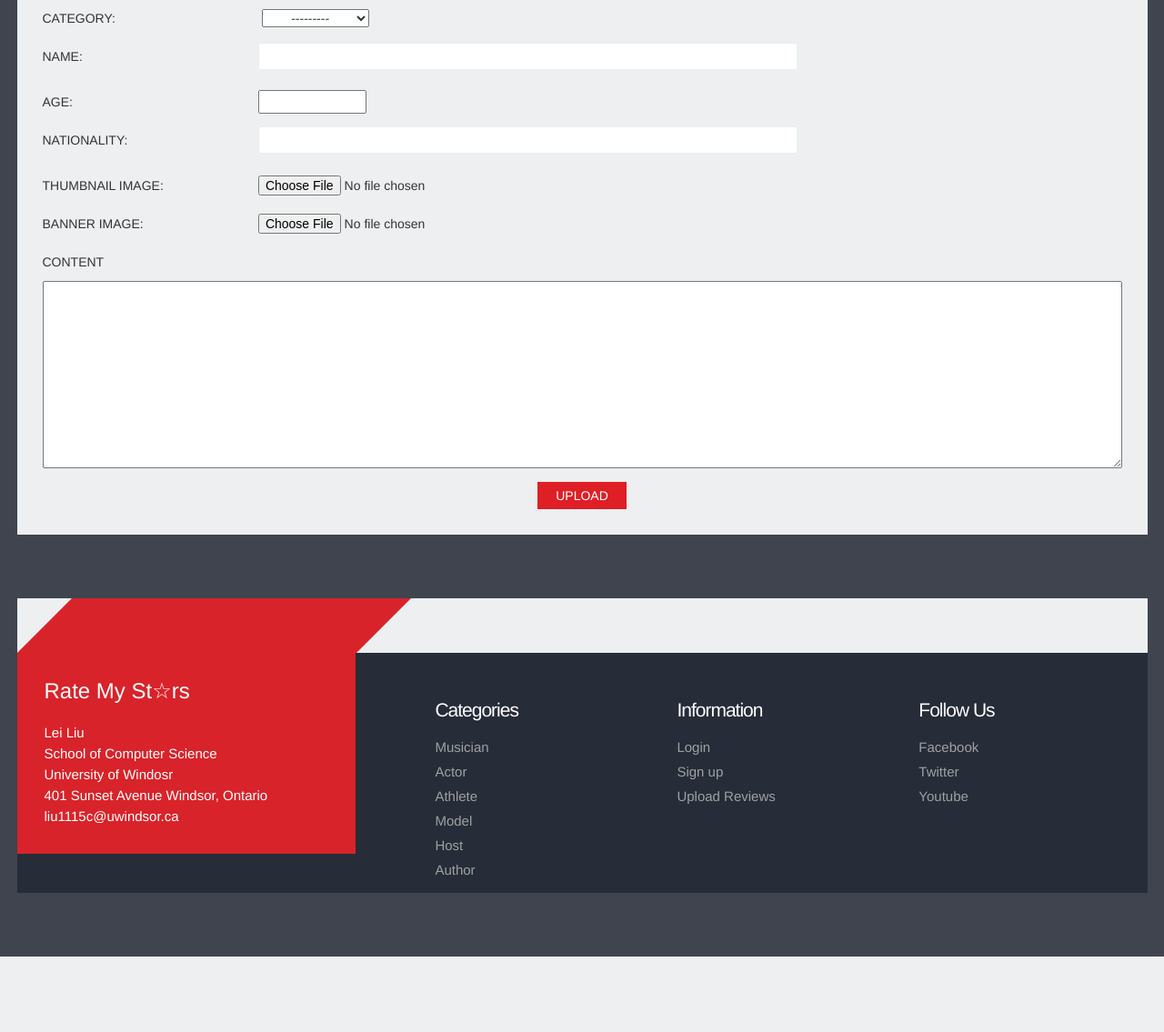
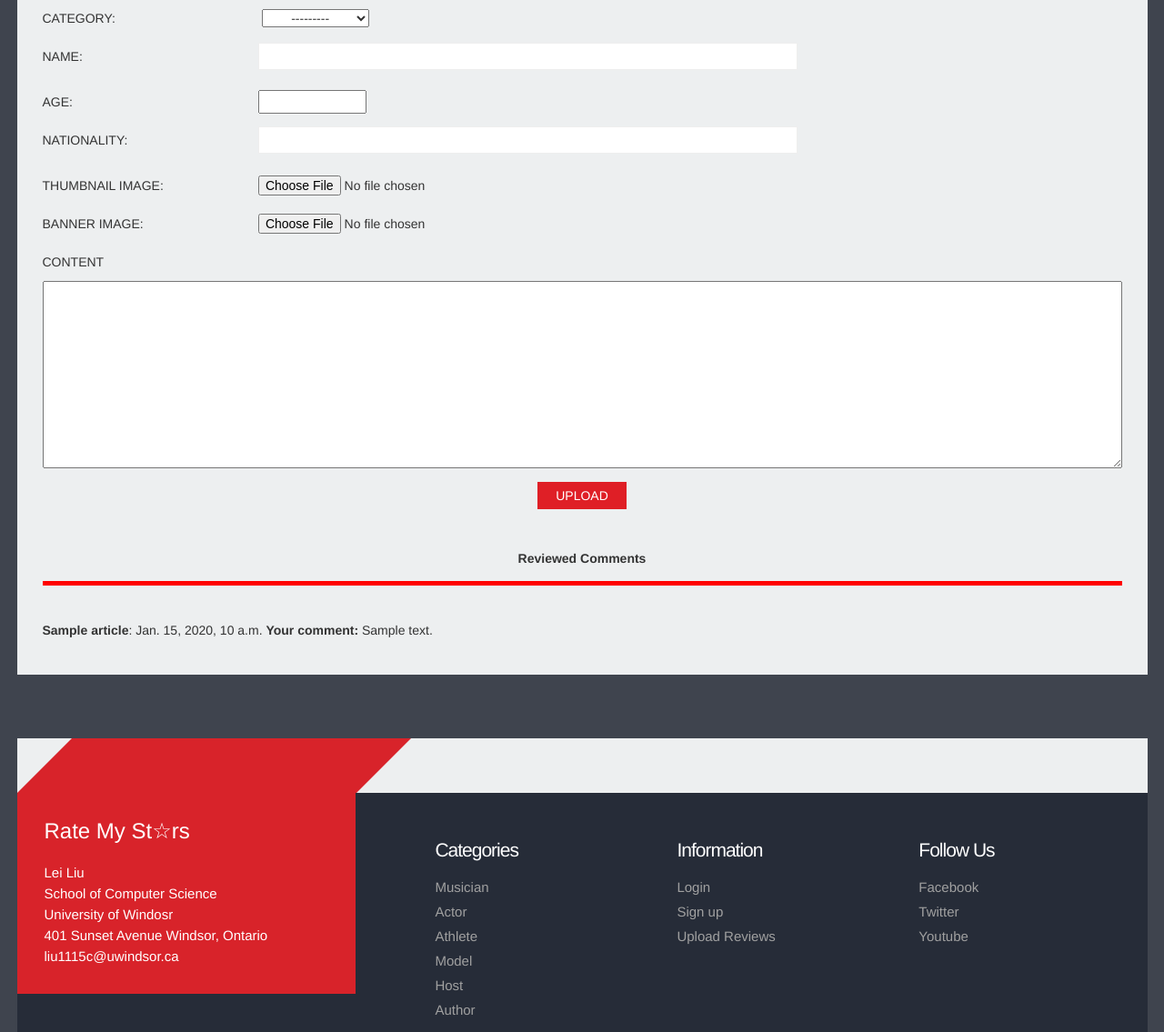
Before and after one commit to Lei1025/RateMyStar, a Django app: template rating/templates/upload.html in a window 1280 px wide. Shown: the part 759-1894 px from the top of the page at 91% size. Before the commit the page ends 1811 px from the top, so only its background shows below. Run offline with Django 3.2, Linux system fonts and the light colour scheme; the template is opened without the code that fills it: most values are stand-ins (such as "Sample title", 1, 10 or a date in 2020).

Commit message:
add reviewed comments

```diff
--- a/rating/templates/upload.html
+++ b/rating/templates/upload.html
@@ -152,6 +152,14 @@ if(input.files){
                             <div class="clearfix"></div>
                             <br>
                         </form>
+                        <div style="width:100%; margin: 1em 0;" align="center"><strong>Reviewed Comments</strong>
+                        </div>
+                        <hr>
+                        {% for c in comment %}
+                            <p><strong>{{ c.article }}</strong>:    {{ c.time }}    <strong>Your comment:</strong>   {{ c.text }}</p>
+
+                        {% endfor %}
+
                     </div>
             </div>
         </div>
--- a/rating/views.py
+++ b/rating/views.py
@@ -152,4 +152,6 @@ def upload(request):
         content=request.POST['content']
         Article.objects.create(author=User.objects.get(username=username),category=category,title=title,age=age,nationality=nationality,thumbnail=thumbnail,banner=banner,content=content)
         return HttpResponseRedirect('detail-'+title)
-    return render(request,'upload.html')
+    username=request.user
+    comment=Comment.objects.filter(user__user__username=username)
+    return render(request,'upload.html',{'comment':comment})
```
